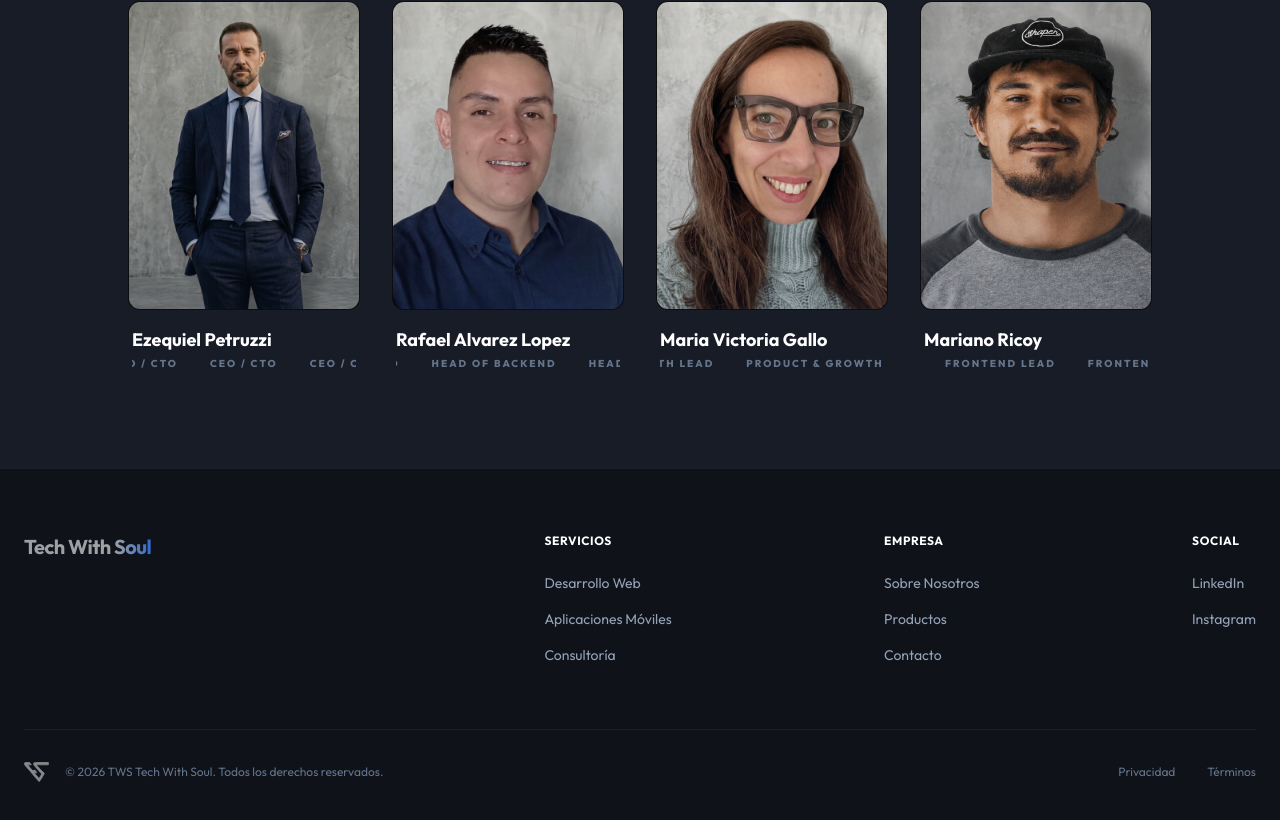
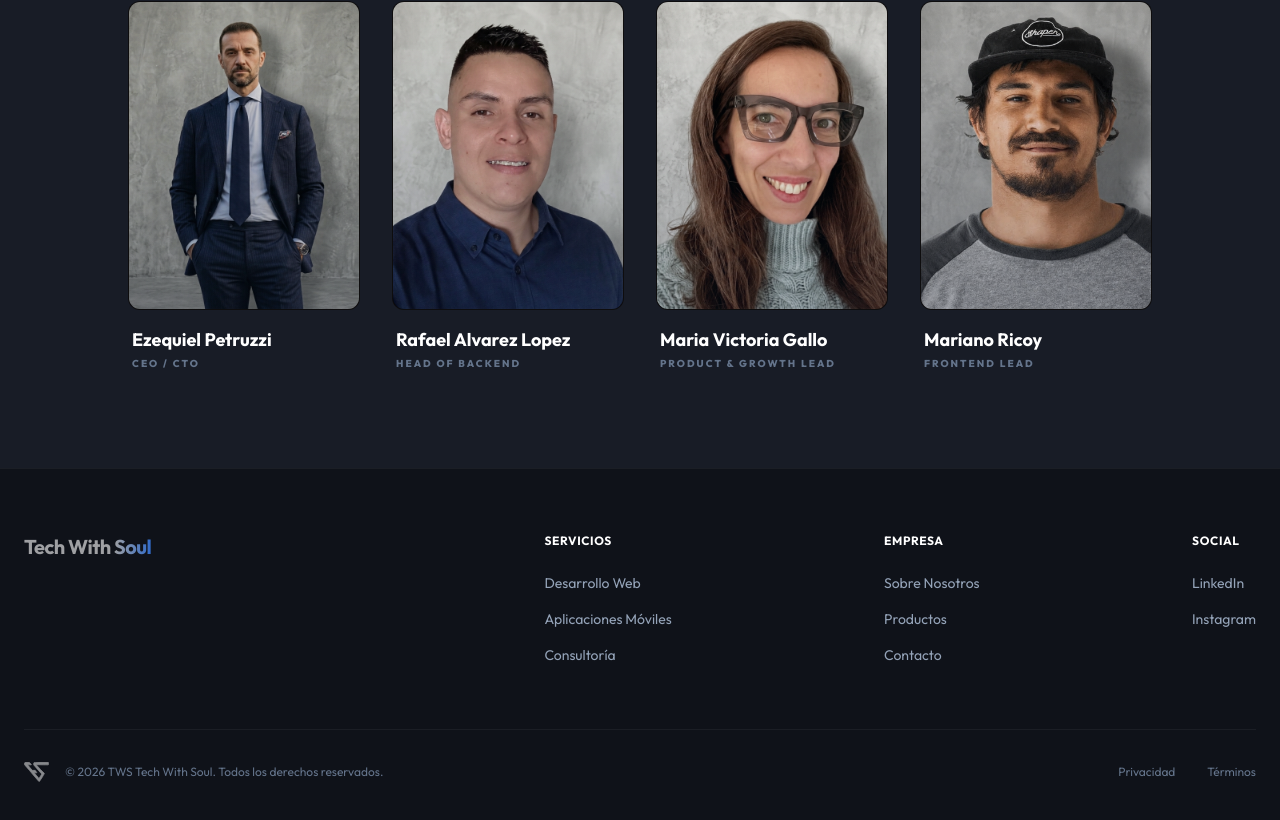
Before and after one commit to MarianoRicoy/tws-landing, a Next.js app: page /nosotros in a window 1280 px wide. Shown: the part 2324-3144 px from the top of the page. Built offline with nearby package versions, Linux system fonts and the light colour scheme.

Commit message:
Design: Role marquee only activates on hover for team cards

```diff
--- a/components/DreamTeam.tsx
+++ b/components/DreamTeam.tsx
@@ -41,6 +41,11 @@ const TeamMemberCard = ({ name, role, imageSrc, onClick }: { name: string, role:
         {name}
       </h3>
       <div className="relative w-full overflow-hidden h-4">
+        <div className="flex gap-8 whitespace-nowrap items-center group-hover:hidden">
+          <span className="text-[10px] font-black tracking-[0.2em] text-slate-500 uppercase whitespace-nowrap">
+            {role}
+          </span>
+        </div>
         <motion.div
           animate={{ x: [0, -200] }}
           transition={{
@@ -49,10 +54,7 @@ const TeamMemberCard = ({ name, role, imageSrc, onClick }: { name: string, role:
             ease: "linear",
             repeatDelay: 0
           }}
-          className="flex gap-8 whitespace-nowrap items-center group-hover:[animation-play-state:running]"
-          style={{
-            animationPlayState: 'paused'
-          }}
+          className="hidden group-hover:flex gap-8 whitespace-nowrap items-center"
         >
           {[0, 1, 2, 3].map((i) => (
             <span key={i} className="text-[10px] font-black tracking-[0.2em] text-slate-500 uppercase whitespace-nowrap">
```
